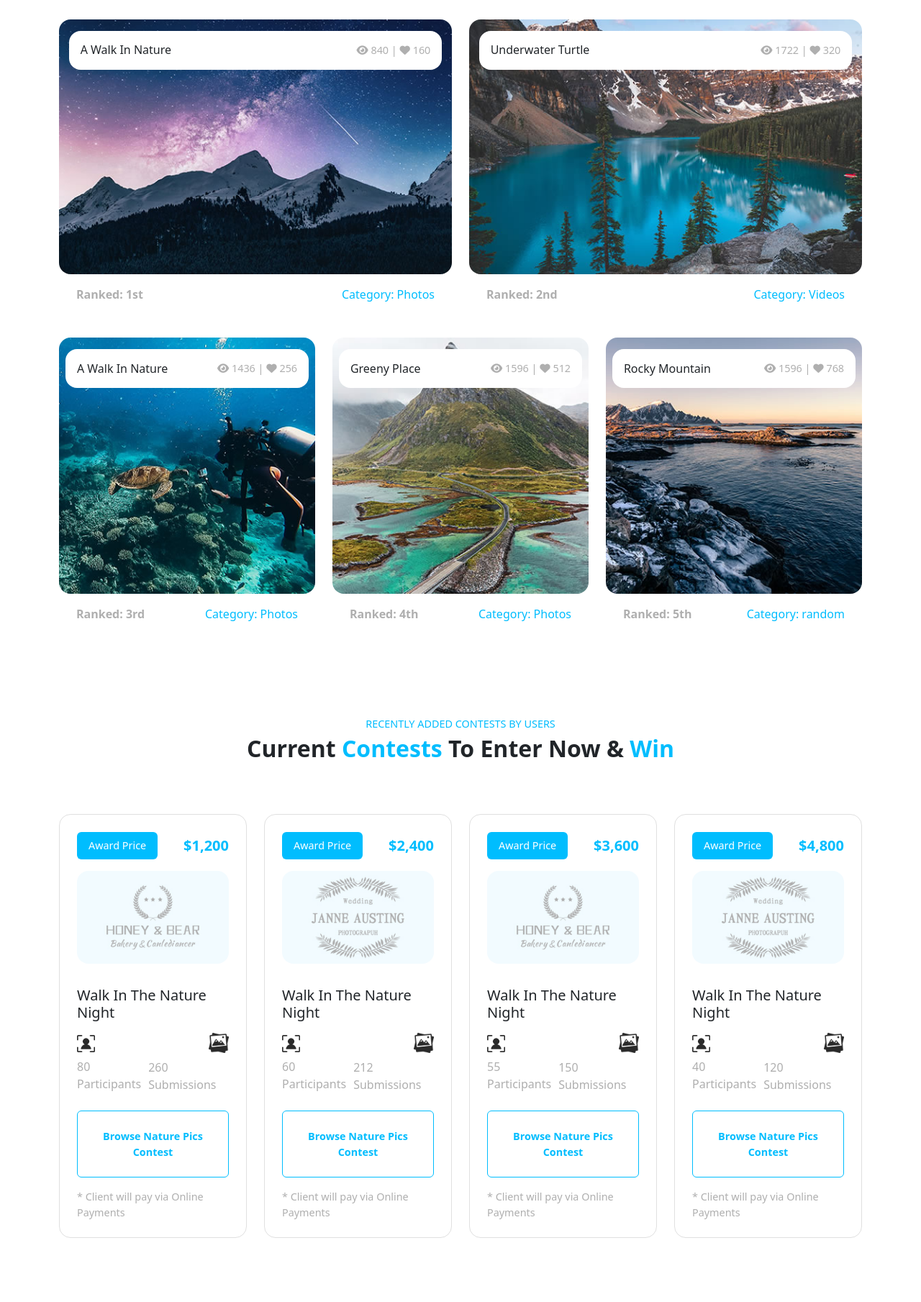
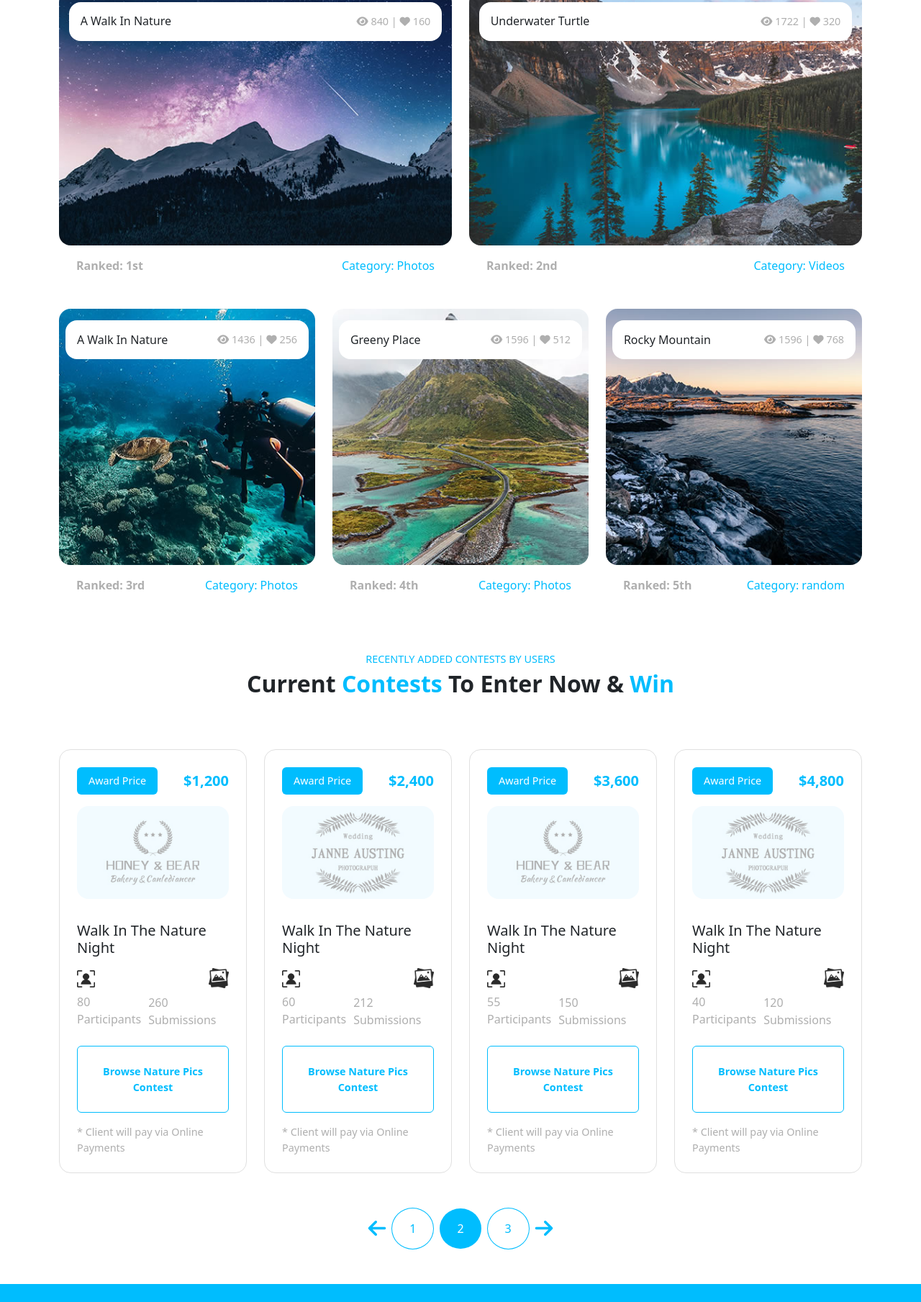
Before and after one commit to ShaimaaAKamal/Snapx, a plain HTML site: page contest.html in a window 1280 px wide. Shown: the part 991-2800 px from the top of the page at 72% size. Drawn offline with Linux system fonts and the light colour scheme.

Commit message:
update contests page layout

```diff
--- a/contest.html
+++ b/contest.html
@@ -56,7 +56,12 @@
                   </h1>
                   <p class="text-white fw-light  px-4 px-md-5 mx-md-5 py-4 border-Banner f-p">When you need Free CSS Templates, you just remember our website TemplateMo. We provide you best quality website templates at absolutely free of charge. No hidden cost involved</p>
                 </div>
-                <div class="bg-white p-5 p-lg-5 rounded-medium  contestSearch shadow ">
+
+              </div>
+        </section>
+        <section class="contestSearch position-relative ">
+            <div class="container">
+                <div class="bg-white p-5 p-lg-5 rounded-medium   shadow ">
                     <div class="row gy-4 align-items-center justify-content-between">
                      <div class="col-lg-4">
                          <div>
@@ -97,7 +102,7 @@
             </div>
         </section>
 
-        <section class="VideoPhotos">
+        <section class="VideoPhotos my-5">
            <div class="container">
             <p class="text-site fs-9 fw-light text-uppercase mb-1 text-center">PHOTOS & VIDEOS AT SNAPX</p>
             <h2 class="fw-bolder text-center">Our Featured <span class="text-site">Photos & Videos</span> At SnapX
@@ -189,7 +194,7 @@
            </div>
         </section>
 
-        <section class="RecentlyAdded">
+        <section class="RecentlyAdded my-5">
             <div class="container">
                 <p class="text-site fs-9 fw-light text-uppercase mb-1 text-center">RECENTLY ADDED CONTESTS BY USERS</p>
                 <h2 class="fw-bolder text-center">Current <span class="text-site">Contests</span> To Enter Now & <span class="text-site">Win</span>
@@ -303,7 +308,19 @@
             </div>
         </section>
 
-        <footer class="position-relative bg-site text-white p-4 contestFooter">
+        <section class="breadCrum my-5">
+            <div class="container">
+                <div class="d-flex justify-content-center align-items-center">
+                    <i class="fa-solid fa-arrow-left text-site me-2 fs-3"></i>
+                    <span class="btnBorder p-3 px-4 text-site rounded-circle me-2">1</span>
+                    <span class="btn-site p-3 px-4  text-white rounded-circle me-2">2</span>
+                    <span class="btnBorder p-3 px-4  text-site rounded-circle me-2">3</span>
+                    <i class="fa-solid fa-arrow-right text-site fs-3"></i>
+                </div>
+            </div>
+    </section>
+
+        <footer class="bg-site text-white p-4 ">
             <div class="container text-center">
               <p class="mb-0 fw-light">Copyright © 2022 <a href="#" class="text-decoration-none text-reset fw-semibold ">SnapX</a> Photo Contest Co., Ltd. All rights reserved.
 
--- a/css/style.css
+++ b/css/style.css
@@ -264,13 +264,17 @@ footer{
     padding:.8rem;
     border-radius:.5rem;
 }
+/* .contestSearch{
+    transform: translateY(10%);
+} */
+
 .contestSearch{
-    transform: translateY(10%);
+    top:-50px;
 }
 
-.VideoPhotos{
+/* .VideoPhotos{
     transform: translateY(500px);
-}
+} */
 .btn-width{
     width:25%;
 }
@@ -285,14 +289,14 @@ footer{
     opacity: 1;
 }
 
-.RecentlyAdded{
+/* .RecentlyAdded{
     transform: translateY(500px);
-}
+} */
 
 
-.contestFooter{
+/* .contestFooter{
     top:600px;
-}
+} */
 
 
 .openContest ul {
@@ -323,9 +327,9 @@ footer{
     .BannerPics {
         bottom:-120px;
     }
-    .contestSearch{
+    /* .contestSearch{
         transform: translateY(35%);
-    }
+    } */
 }
 
 @media screen and (min-width:500px){
@@ -361,9 +365,9 @@ footer{
         height: 90vh;
     }
 
-      .contestSearch{
+      /* .contestSearch{
         transform: translateY(40%);
-    }
+    } */
 
 
 
@@ -419,21 +423,21 @@ footer{
     width:100%;
 }
 
-.contestSearch{
+/* .contestSearch{
     transform: translateY(120%);
-}
+} */
 
-.VideoPhotos{
+/* .VideoPhotos{
     transform: translateY(250px);
-}
+} */
 
-.RecentlyAdded{
+/* .RecentlyAdded{
     transform: translateY(300px);
-}
+} */
 
-.contestFooter{
+/* .contestFooter{
     top:400px;
-}
+} */
 
 }
 
```
Lines whose indentation alone changed are shown as unchanged.
